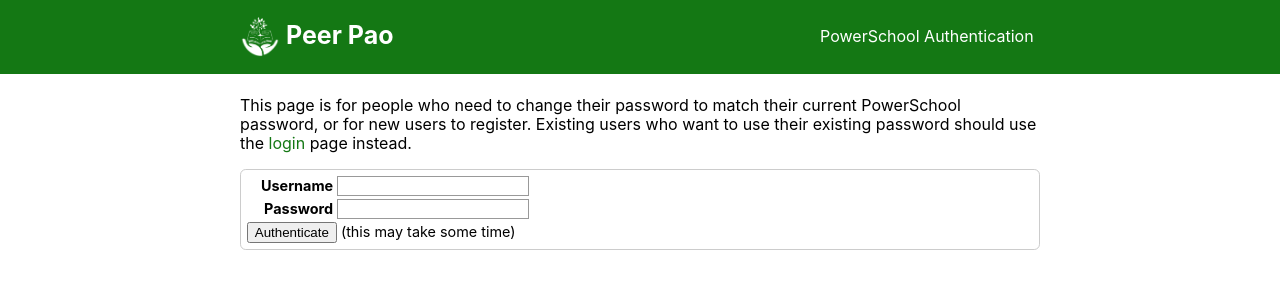
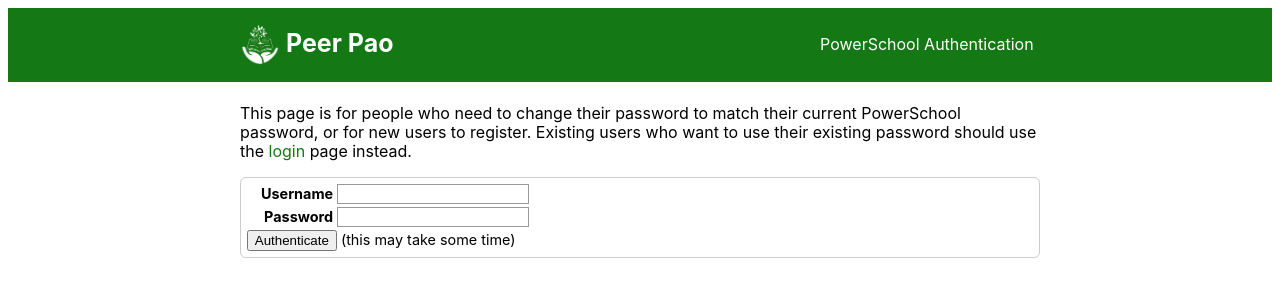
Before and after one commit to runxiyu/mentorweb, a Flask app: page /psauth in a window 1280 px wide. Shown: the top 300 px of the page. Run offline with Flask 3, Linux system fonts and the light colour scheme.

Commit message:
More edits

```diff
--- a/static/style.css
+++ b/static/style.css
@@ -6,11 +6,6 @@ html {
 	border-color: black;
 	color: black;
 	background-color: white;
-}
-
-body {
-	margin: 0;
-	padding: 0;
 }
 
 .content {
```
